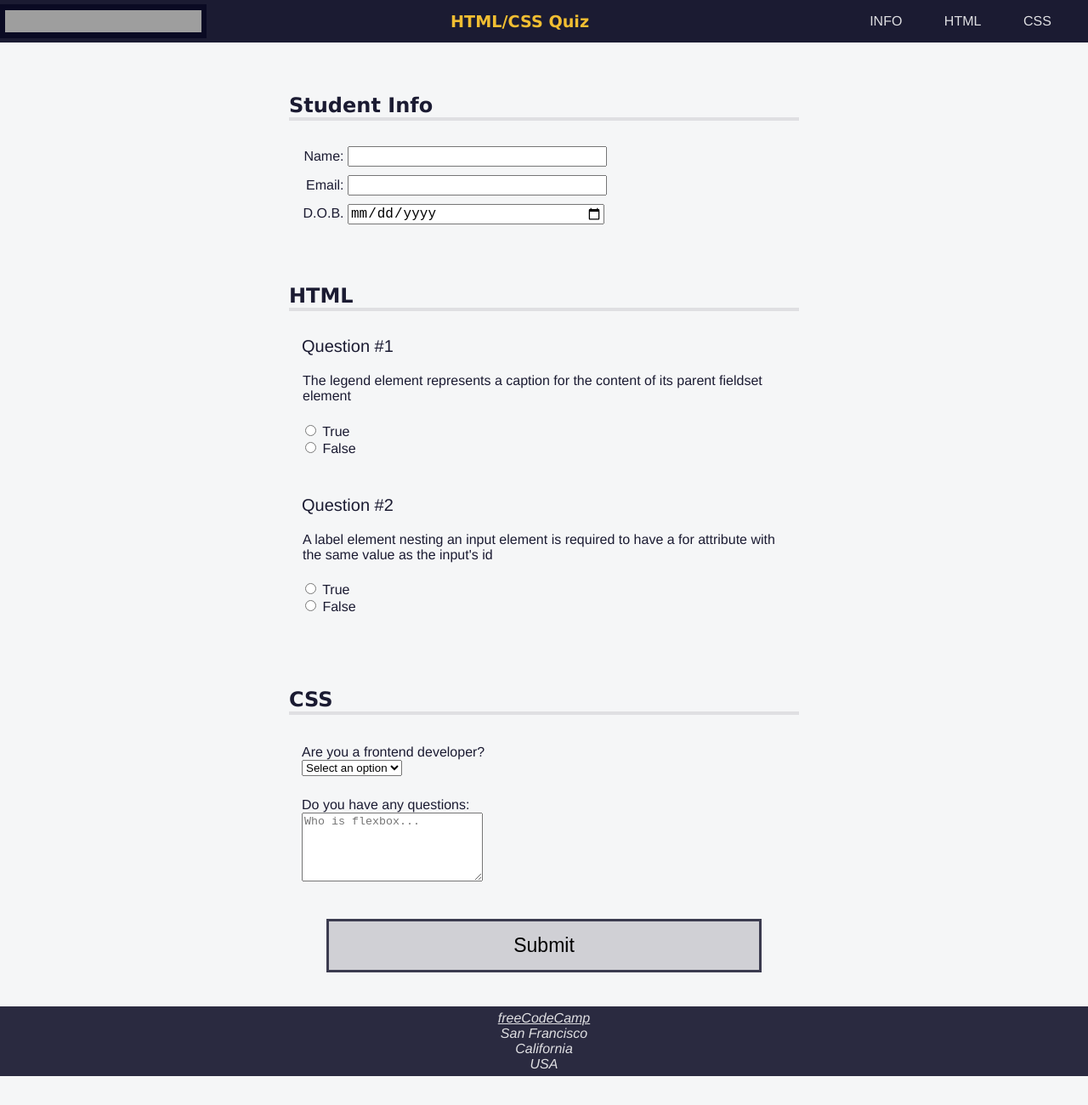
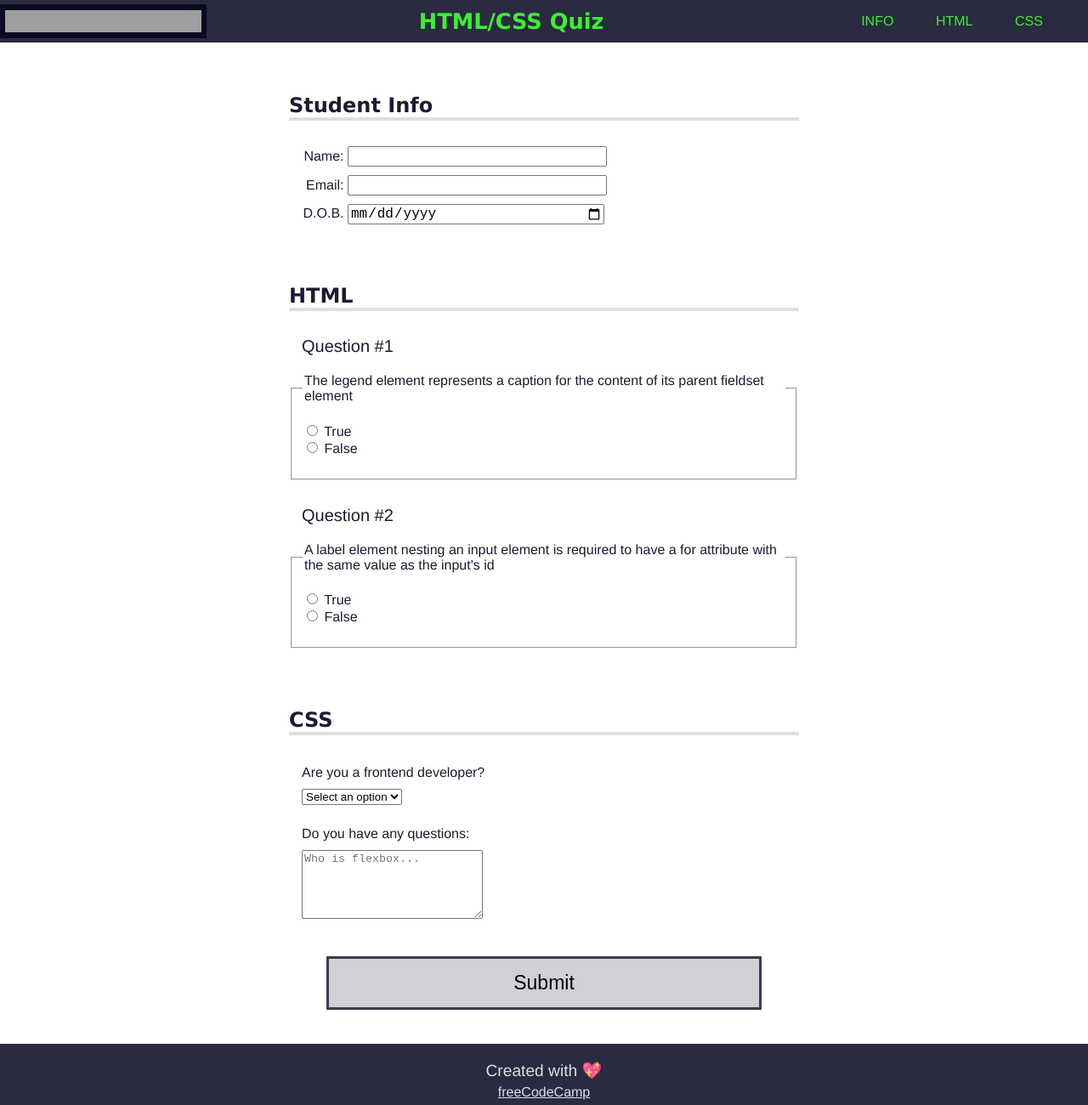
Before and after one commit to cyberrie/quiz, a plain HTML site: page index.html in a window 1280 px wide. Shown: the whole page at 85% size. Before the commit the page ends 1266 px from the top, so only its background shows below. Drawn offline with Linux system fonts and the light colour scheme; grey boxes are pictures that could not be loaded.

Commit message:
some styling changed

```diff
--- a/index.html
+++ b/index.html
@@ -26,10 +26,7 @@
       </nav>
     </header>
     <main>
-      <form
-        method="post"
-        action="https://freecodecamp.org/practice-project/accessibility-quiz"
-      >
+      <form method="GET" action="mailto:helena.gilja@gmail.com" name="subject">
         <section role="region" aria-labelledby="student-info">
           <h2 id="student-info">Student Info</h2>
           <div class="info">
@@ -100,7 +97,9 @@
           <h2 id="css-questions">CSS</h2>
           <div class="formrow">
             <div class="question-block">
-              <label for="customer">Are you a frontend developer?</label>
+              <label class="question" for="customer"
+                >Are you a frontend developer?</label
+              >
             </div>
             <div class="answer">
               <select name="customer" id="customer" required>
@@ -123,16 +122,12 @@
             </div>
           </div>
         </section>
-        <button type="submit">Submit</button>
+        <button type="submit" value="send">Submit</button>
       </form>
     </main>
     <footer>
-      <address>
-        <a href="https://freecodecamp.org">freeCodeCamp</a><br />
-        San Francisco<br />
-        California<br />
-        USA
-      </address>
+      <span>Created with 💖 </span>
+      <a href="https://freecodecamp.org">freeCodeCamp </a>
     </footer>
   </body>
 </html>
--- a/styles.css
+++ b/styles.css
@@ -5,7 +5,7 @@
 }
 
 body {
-  background: #f5f6f7;
+  background: white;
   color: #1b1b32;
   font-family: Helvetica;
   margin: 0;
@@ -14,7 +14,7 @@ body {
 header {
   width: 100%;
   height: 50px;
-  background-color: #1b1b32;
+  background-color: #2a2a40;
   display: flex;
   justify-content: space-between;
   align-items: center;
@@ -30,8 +30,8 @@ header {
 }
 
 h1 {
-  color: #f1be32;
-  font-size: min(5vw, 1.2em);
+  color: #3bf132;
+  font-size: min(5vw, 1.6em);
   text-align: center;
 }
 
@@ -39,6 +39,7 @@ nav {
   width: 50%;
   max-width: 300px;
   height: 50px;
+  padding: 10px;
 }
 
 nav > ul {
@@ -52,15 +53,15 @@ nav > ul {
 }
 
 nav > ul > li {
-  color: #dfdfe2;
+  color: #3bf132;
   margin: 0 0.2rem;
   padding: 0.2rem;
   display: block;
 }
 
 nav > ul > li:hover {
-  background-color: #dfdfe2;
-  color: #1b1b32;
+  background-color: #f7f3f6;
+  color: #0a0a23;
   cursor: pointer;
 }
 
@@ -103,6 +104,10 @@ input {
   font-size: 16px;
 }
 
+.question {
+  margin-bottom: 10px;
+}
+
 .info label,
 .info input {
   display: inline-block;
@@ -137,9 +142,8 @@ p::before {
   content: "Question #";
 }
 
-.question {
-  border: none;
-  padding-bottom: 0;
+.answer {
+  margin-top: 10px;
 }
 
 .answers-list {
@@ -155,12 +159,17 @@ button {
   font-size: 23px;
   background: #d0d0d5;
   border: 3px solid #3b3b4f;
+  cursor: pointer;
 }
 
 footer {
   background-color: #2a2a40;
   display: flex;
-  justify-content: center;
+  align-items: center;
+
+  flex-direction: column;
+  gap: 5px;
+  padding: 20px;
 }
 
 footer,
@@ -168,9 +177,8 @@ footer a {
   color: #dfdfe2;
 }
 
-address {
-  text-align: center;
-  padding: 0.3em;
+span {
+  font-size: 1.2rem;
 }
 
 .sr-only {
```
